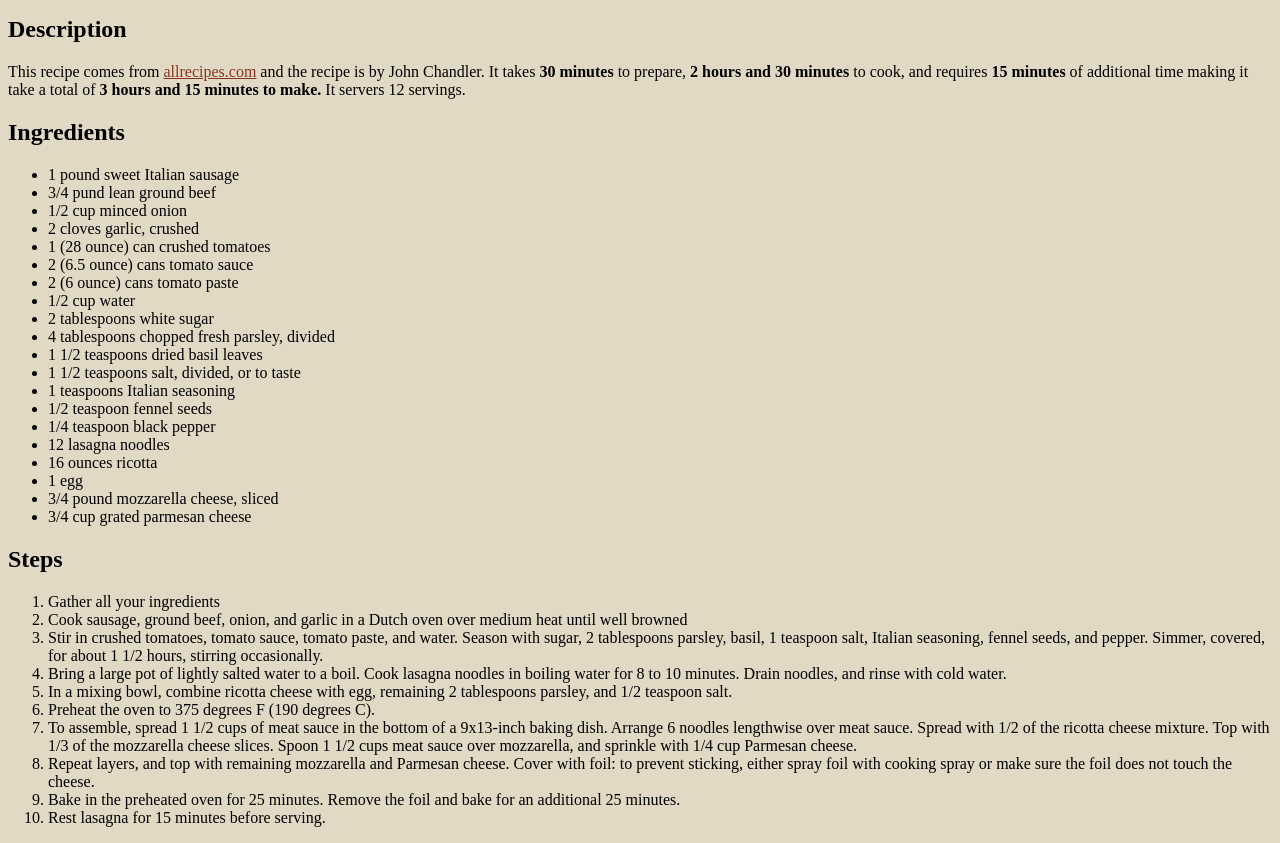
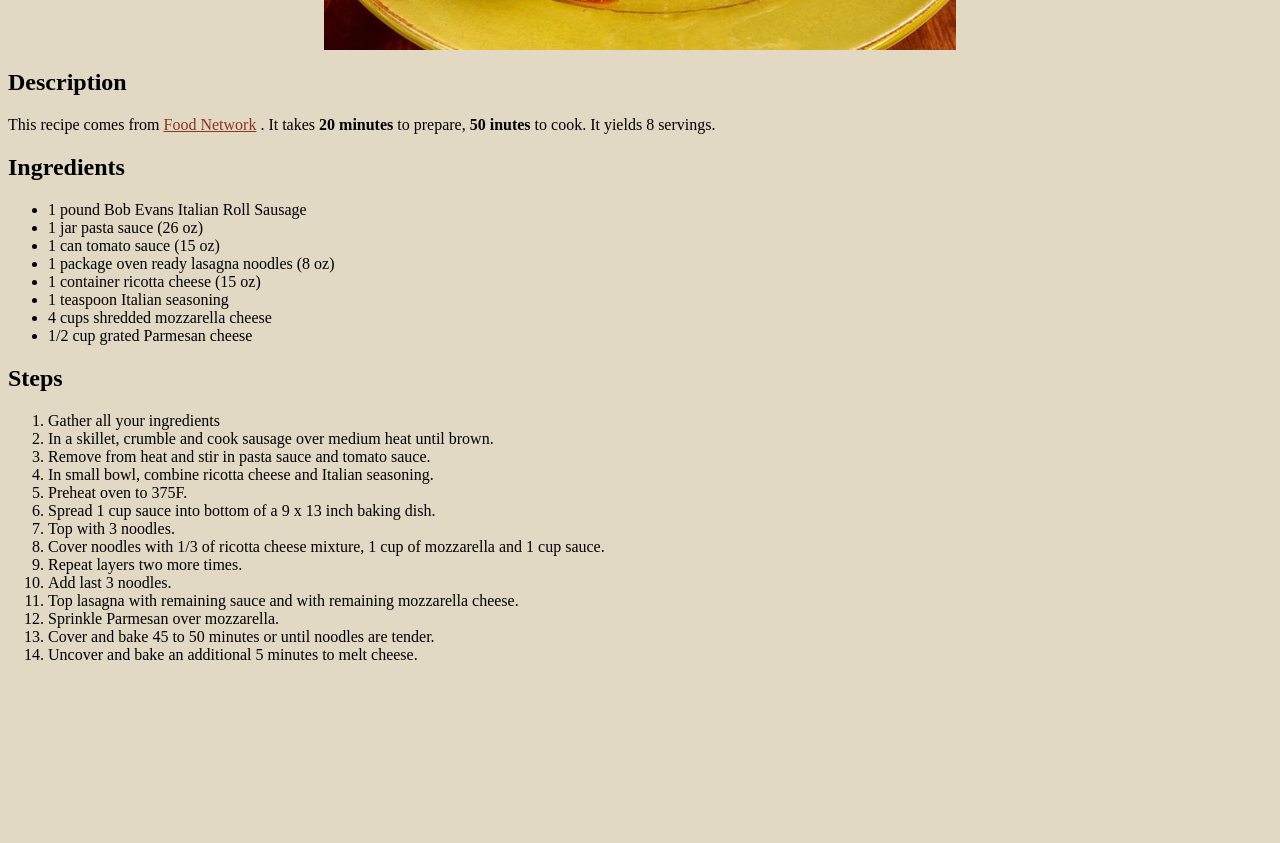
Before and after one commit to real-dschulte/odin-recipes, a plain HTML site: page recipes/lasagna.html in a window 1280 px wide. Shown: the part 707-1550 px from the top of the page. After the commit the page ends 1387 px from the top, so only its background shows below. Drawn offline with Linux system fonts and the light colour scheme.

Commit message:
Change lasagna recipe

```diff
--- a/recipes/lasagna.html
+++ b/recipes/lasagna.html
@@ -8,55 +8,39 @@
 <body>
     <a href="../index.html">Home</a>
     <h1>Lasagna</h1>
-    <img src="../images/lasagna.webp" alt="lasagna">
+    <img src="../images/lasagna.jpeg" alt="lasagna">
 
     <h2>Description</h2>
-    <p>This recipe comes from <a class="website" href="https://www.allrecipes.com/recipe/23600/worlds-best-lasagna/">allrecipes.com</a>
-    and the recipe is by John Chandler. It takes <strong>30 minutes</strong> to prepare, <strong>2 hours and 30 minutes
-    </strong> to cook, and requires <strong>15 minutes</strong> of additional time making it take a total of <strong>
-    3 hours and 15 minutes to make.</strong> It servers 12 servings. </p>
+    <p>This recipe comes from <a class="website" href="https://www.foodnetwork.com/recipes/easy-italian-sausage-lasagna-recipe-1961466">Food Network</a> .
+    It takes <strong>20 minutes</strong> to prepare, <strong>50 inutes </strong> to cook. It yields 8 servings. </p>
 
     <h2>Ingredients</h2>
     <ul>
-        <li>1 pound sweet Italian sausage</li>
-        <li>3/4 pund lean ground beef</li>
-        <li>1/2 cup minced onion</li>
-        <li>2 cloves garlic, crushed</li>
-        <li>1 (28 ounce) can crushed tomatoes</li>
-        <li>2 (6.5 ounce) cans tomato sauce</li>
-        <li>2 (6 ounce) cans tomato paste</li>
-        <li>1/2 cup water</li>
-        <li>2 tablespoons white sugar</li>
-        <li>4 tablespoons chopped fresh parsley, divided</li>
-        <li>1 1/2 teaspoons dried basil leaves</li>
-        <li>1 1/2 teaspoons salt, divided, or to taste</li>
-        <li>1 teaspoons Italian seasoning</li>
-        <li>1/2 teaspoon fennel seeds</li>
-        <li>1/4 teaspoon black pepper</li>
-        <li>12 lasagna noodles</li>
-        <li>16 ounces ricotta</li>
-        <li>1 egg</li>
-        <li>3/4 pound mozzarella cheese, sliced</li>
-        <li>3/4 cup grated parmesan cheese</li>
+        <li>1 pound Bob Evans Italian Roll Sausage</li>
+        <li>1 jar pasta sauce (26 oz)</li>
+        <li>1 can tomato sauce (15 oz)</li>
+        <li>1 package oven ready lasagna noodles (8 oz)</li>
+        <li>1 container ricotta cheese (15 oz)</li>
+        <li>1 teaspoon Italian seasoning</li>
+        <li>4 cups shredded mozzarella cheese</li>
+        <li>1/2 cup grated Parmesan cheese</li>
     </ul>
     <h2>Steps</h2>
     <ol>
         <li>Gather all your ingredients</li>
-        <li>Cook sausage, ground beef, onion, and garlic in a Dutch oven over medium heat until well browned</li>
-        <li>Stir in crushed tomatoes, tomato sauce, tomato paste, and water. Season with sugar, 2 tablespoons parsley,
-            basil, 1 teaspoon salt, Italian seasoning, fennel seeds, and pepper. Simmer, covered, for about 1 1/2 hours,
-            stirring occasionally.</li>
-        <li>Bring a large pot of lightly salted water to a boil. Cook lasagna noodles in boiling water for 8 to 10 minutes.
-            Drain noodles, and rinse with cold water.</li>
-        <li>In a mixing bowl, combine ricotta cheese with egg, remaining 2 tablespoons parsley, and 1/2 teaspoon salt.</li>
-        <li>Preheat the oven to 375 degrees F (190 degrees C).</li>
-        <li>To assemble, spread 1 1/2 cups of meat sauce in the bottom of a 9x13-inch baking dish. Arrange 6 noodles
-            lengthwise over meat sauce. Spread with 1/2 of the ricotta cheese mixture. Top with 1/3 of the mozzarella
-            cheese slices. Spoon 1 1/2 cups meat sauce over mozzarella, and sprinkle with 1/4 cup Parmesan cheese.</li>
-        <li>Repeat layers, and top with remaining mozzarella and Parmesan cheese. Cover with foil: to prevent sticking,
-            either spray foil with cooking spray or make sure the foil does not touch the cheese.</li>
-        <li>Bake in the preheated oven for 25 minutes. Remove the foil and bake for an additional 25 minutes.</li>
-        <li>Rest lasagna for 15 minutes before serving.</li>
+        <li>In a skillet, crumble and cook sausage over medium heat until brown.</li>
+        <li>Remove from heat and stir in pasta sauce and tomato sauce.</li>
+        <li>In small bowl, combine ricotta cheese and Italian seasoning.</li>
+        <li>Preheat oven to 375F.</li>
+        <li>Spread 1 cup sauce into bottom of a 9 x 13 inch baking dish.</li>
+        <li>Top with 3 noodles. </li>
+        <li>Cover noodles with 1/3 of ricotta cheese mixture, 1 cup of mozzarella and 1 cup sauce.</li>
+        <li>Repeat layers two more times.</li>
+        <li>Add last 3 noodles.</li>
+        <li>Top lasagna with remaining sauce and with remaining mozzarella cheese.</li>
+        <li> Sprinkle Parmesan over mozzarella.</li>
+        <li>Cover and bake 45 to 50 minutes or until noodles are tender.</li>
+        <li>Uncover and bake an additional 5 minutes to melt cheese.</li>
     </ol>
 </body>
 </html>
```
Also changed, not shown: images/lasagna.jpeg (added).
